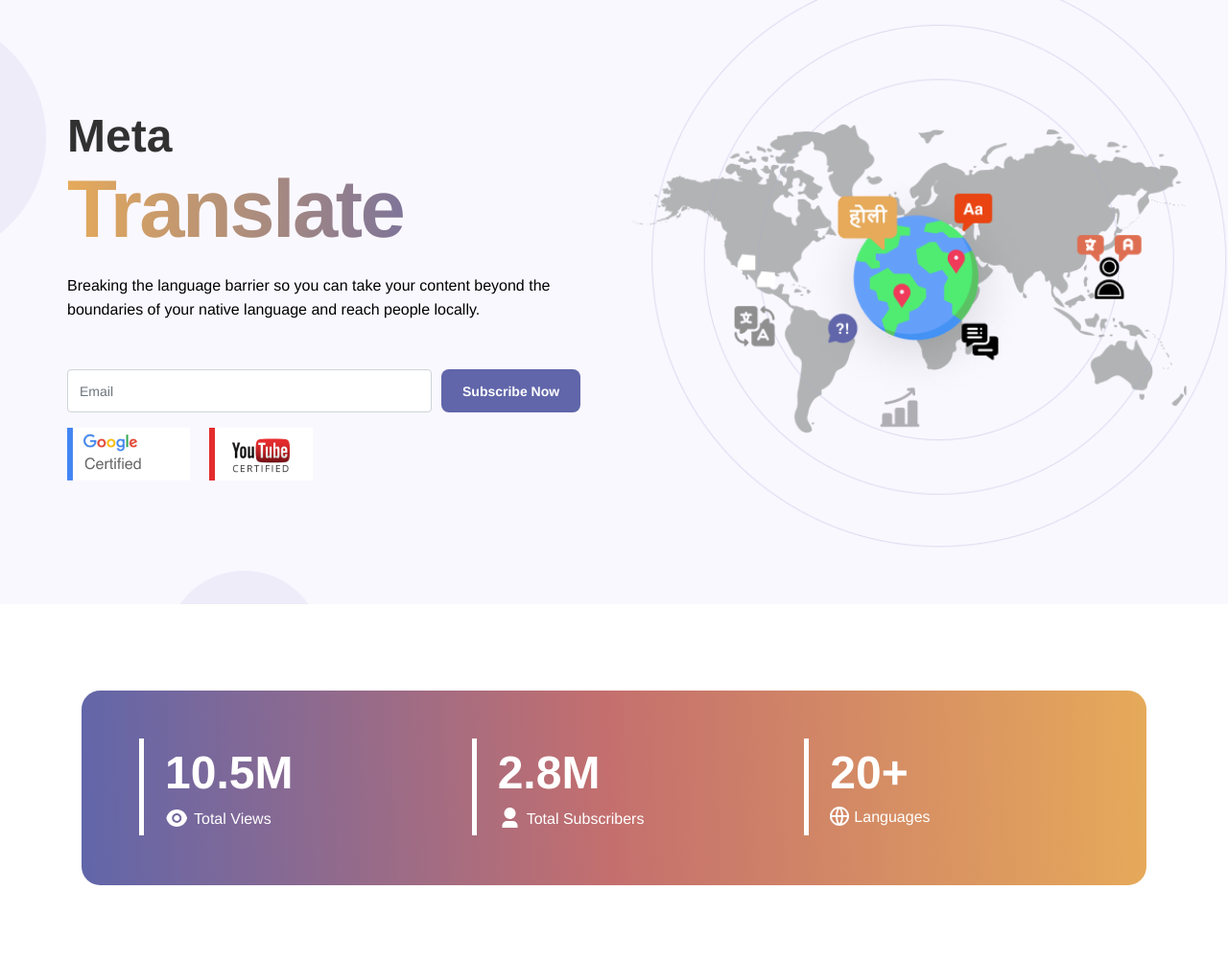
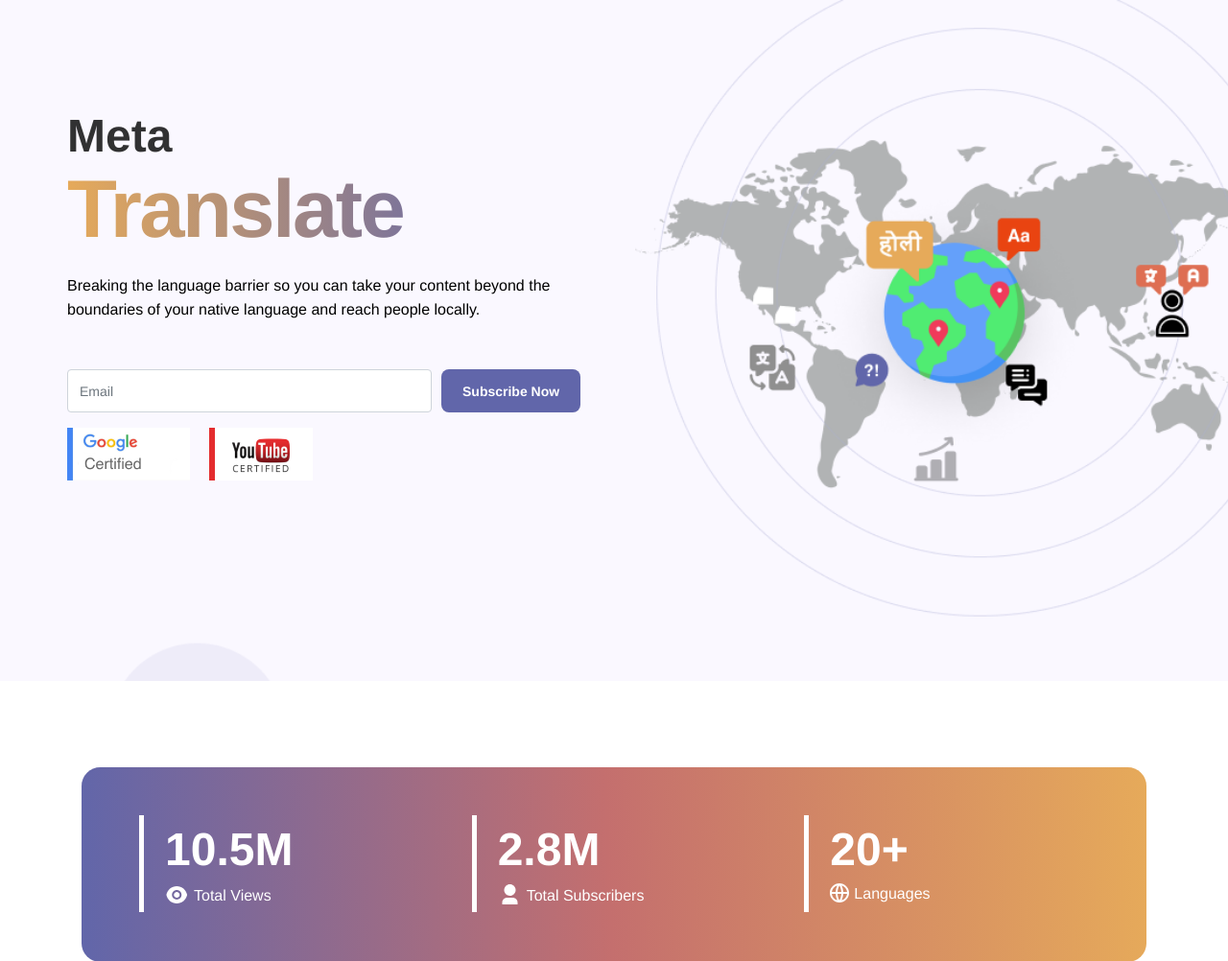
Before and after one commit to malikmudassar/metapublic, a PHP site: page /markup/Meta-translate.html in a window 1280 px wide. Shown: the part 66-1068 px from the top of the page at 96% size. Run offline with PHP 8.4, Linux system fonts and the light colour scheme; some libraries are stand-ins or nearby versions.

Commit message:
landing page

```diff
--- a/markup/css/style.css
+++ b/markup/css/style.css
@@ -121,7 +121,7 @@
     background-repeat: no-repeat;
     background-size: cover;
     background-color: #FAF8FF;
-    min-height: 630px;
+    min-height: 710px;
 }
 .hero-section .hero-inner {
     margin: 114px 0px 106px;
```
